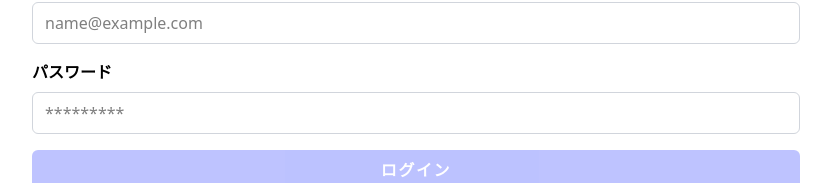
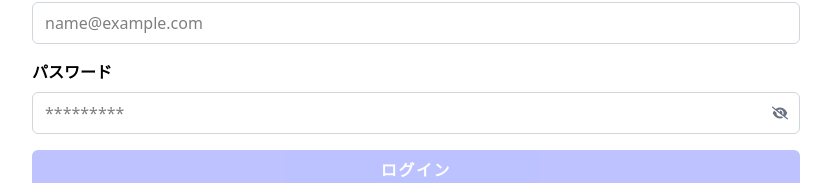
Before and after one commit to ai10pro/my-sec-study-app, a Next.js app: page /login in a window 1280 px wide. Shown: the part 983-1166 px from the top of the page, without its empty margins (224-1055 px from the left). Built offline with nearby package versions, Linux system fonts and the light colour scheme.

Commit message:
:sparkles: パスワード入力時のパスワード表示/非表示機能の追加

```diff
--- a/src/app/login/page.tsx
+++ b/src/app/login/page.tsx
@@ -8,7 +8,12 @@ import { decodeJwt } from "jose";
 import { mutate } from "swr";
 
 import { FontAwesomeIcon } from "@fortawesome/react-fontawesome";
-import { faSpinner, faRightToBracket } from "@fortawesome/free-solid-svg-icons";
+import {
+  faSpinner,
+  faRightToBracket,
+  faEye,
+  faEyeSlash,
+} from "@fortawesome/free-solid-svg-icons";
 import { twMerge } from "tailwind-merge";
 import { zodResolver } from "@hookform/resolvers/zod";
 
@@ -27,6 +32,7 @@ const Page: React.FC = () => {
   const [isLoginCompleted, setIsLoginCompleted] = useState(false);
   const [isPending, setIsPending] = useState(false); // ログイン処理中の状態を管理
   const [userProfile, setUserProfile] = useState<UserProfile | null>(null); // ユーザープロフィールの状態を管理
+  const [showPassword, setShowPassword] = useState(true); // パスワードの表示/非表示を管理
 
   // フォームの処理関連の準備と設定
   const formMethods = useForm<LoginRequest>({
@@ -41,6 +47,10 @@ const Page: React.FC = () => {
       type: "manual",
       message: errorMsg,
     });
+  };
+
+  const togglePasswordVisibility = () => {
+    setShowPassword(!showPassword);
   };
 
   // 初期設定
@@ -146,18 +156,37 @@ const Page: React.FC = () => {
           <label htmlFor={c_Password} className="mb-2 block font-bold">
             パスワード
           </label>
+          <div className="relative">
             <TextInputField
               {...formMethods.register(c_Password)}
               id={c_Password}
               placeholder="*********"
-            type="password"
+              type={showPassword ? "text" : "password"}
               disabled={isPending || isLoginCompleted} // ログイン処理中またはログイン完了後は入力不可
               error={!fieldErrors.password}
               autoComplete="off"
+              className="pr-10" // 右側にアイコン用のスペースを確保
             />
-          <ErrorMsgField msg={fieldErrors.password?.message} />
-          {/* ルートエラーの表示 */}
-          <ErrorMsgField msg={fieldErrors.root?.message} />
+            <button
+              type="button"
+              onClick={togglePasswordVisibility}
+              disabled={isPending || isLoginCompleted}
+              className={twMerge(
+                "absolute top-1/2 right-3 -translate-y-1/2",
+                "text-gray-500 hover:text-gray-700",
+                "focus:text-gray-700 focus:outline-none",
+                "disabled:cursor-not-allowed disabled:opacity-50",
+              )}
+              aria-label={
+                showPassword ? "パスワードを非表示" : "パスワードを表示"
+              }
+            >
+              <FontAwesomeIcon
+                icon={showPassword ? faEyeSlash : faEye}
+                className="h-4 w-4"
+              />
+            </button>
+          </div>
         </div>
 
         <Button
```
Lines whose indentation alone changed are shown as unchanged.
